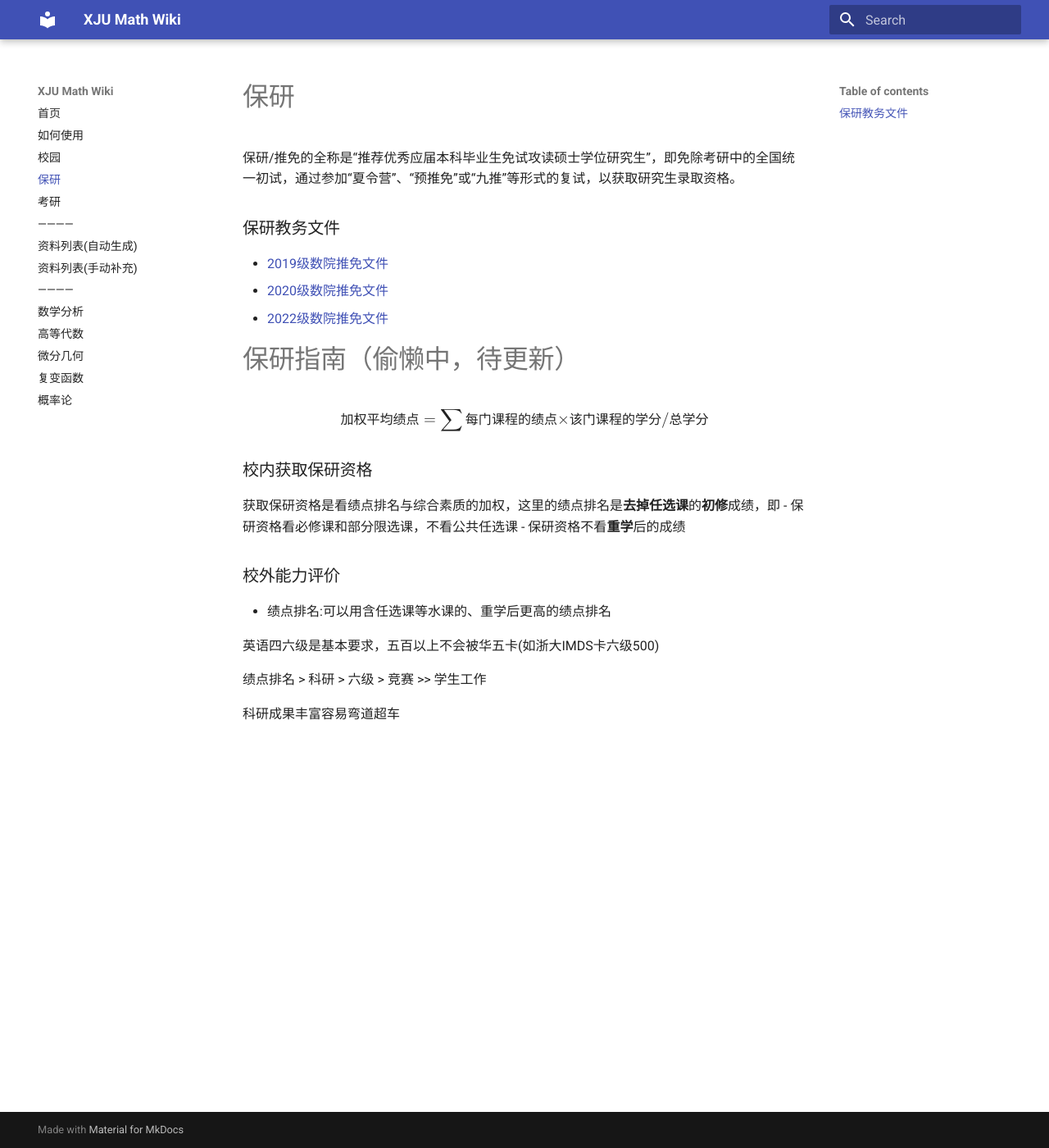
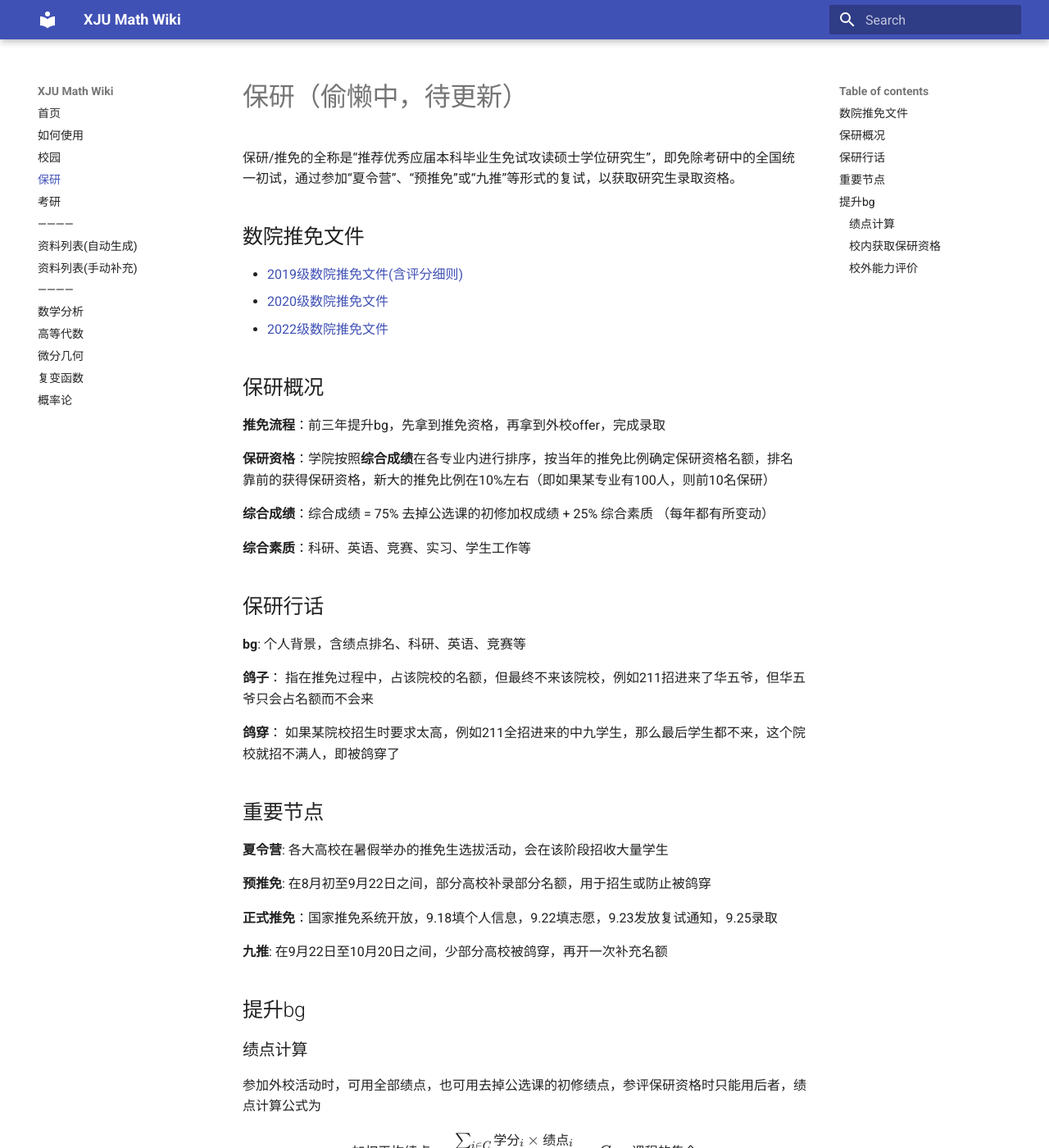
Before and after one commit to haodongcui/xju-math-wiki, an MkDocs documentation site: the page built from docs/保研.md, in a window 1280 px wide and 1400 px high. Shown: the whole window at 82% size. Built offline with MkDocs 1.6.1 and Material for MkDocs 9.7.7, drawn with Linux system fonts in a browser that asks for light colours; formulas are drawn with MathJax 3; some of the changed text lies outside the part shown.

Commit message:
update baoyan.md

```diff
--- a/docs/保研.md
+++ b/docs/保研.md
@@ -1,18 +1,52 @@
-# 保研
+# 保研（偷懒中，待更新）
 
 保研/推免的全称是“推荐优秀应届本科毕业生免试攻读硕士学位研究生”，即免除考研中的全国统一初试，通过参加“夏令营”、“预推免”或“九推”等形式的复试，以获取研究生录取资格。
 
-### 保研教务文件
-- [2019级数院推免文件](https://github.com/haodongcui/xju-math-wiki/raw/main/files/【教务工作】新疆大学推荐优秀应届本科毕业生免试攻读研究生推荐选拔工作实施细则（新大教字〔2022〕79号）.pdf)
+
+## 数院推免文件
+- [2019级数院推免文件(含评分细则)](https://github.com/haodongcui/xju-math-wiki/raw/main/files/【教务工作】新疆大学推荐优秀应届本科毕业生免试攻读研究生推荐选拔工作实施细则（新大教字〔2022〕79号）.pdf)
 - [2020级数院推免文件](https://github.com/haodongcui/xju-math-wiki/raw/main/files/新疆大学数学与系统科学学院推免研究生评选办法（2023年8月3日）.pdf )
 - [2022级数院推免文件](https://github.com/haodongcui/xju-math-wiki/raw/main/files/新疆大学数学与系统科学学院推免研究生评选办法（2025年7月11日）.pdf)
 
 
+## 保研概况
+**推免流程**：前三年提升bg，先拿到推免资格，再拿到外校offer，完成录取
+
+**保研资格**：学院按照**综合成绩**在各专业内进行排序，按当年的推免比例确定保研资格名额，排名靠前的获得保研资格，新大的推免比例在10%左右（即如果某专业有100人，则前10名保研）
+
+**综合成绩**：综合成绩 = 75% 去掉公选课的初修加权成绩 + 25% 综合素质 （每年都有所变动）
+
+**综合素质**：科研、英语、竞赛、实习、学生工作等
 
 
-# 保研指南（偷懒中，待更新）
 
-$$加权平均绩点 = \sum 每门课程的绩点 × 该门课程的学分 / 总学分$$
+
+
+## 保研行话
+**bg**: 个人背景，含绩点排名、科研、英语、竞赛等
+
+**鸽子**： 指在推免过程中，占该院校的名额，但最终不来该院校，例如211招进来了华五爷，但华五爷只会占名额而不会来
+
+**鸽穿**： 如果某院校招生时要求太高，例如211全招进来的中九学生，那么最后学生都不来，这个院校就招不满人，即被鸽穿了
+
+
+
+## 重要节点
+**夏令营**: 各大高校在暑假举办的推免生选拔活动，会在该阶段招收大量学生
+
+**预推免**: 在8月初至9月22日之间，部分高校补录部分名额，用于招生或防止被鸽穿
+
+**正式推免**：国家推免系统开放，9.18填个人信息，9.22填志愿，9.23发放复试通知，9.25录取
+
+**九推**: 在9月22日至10月20日之间，少部分高校被鸽穿，再开一次补充名额
+
+
+## 提升bg
+### 绩点计算
+参加外校活动时，可用全部绩点，也可用去掉公选课的初修绩点，参评保研资格时只能用后者，绩点计算公式为
+$$
+加权平均绩点 = \frac{ \sum_{i\in{C}} 学分_i \times 绩点_i }{ \sum_{i\in{C}} 学分_i }, \quad C = 课程的集合
+$$
 
 ### 校内获取保研资格
 
```
